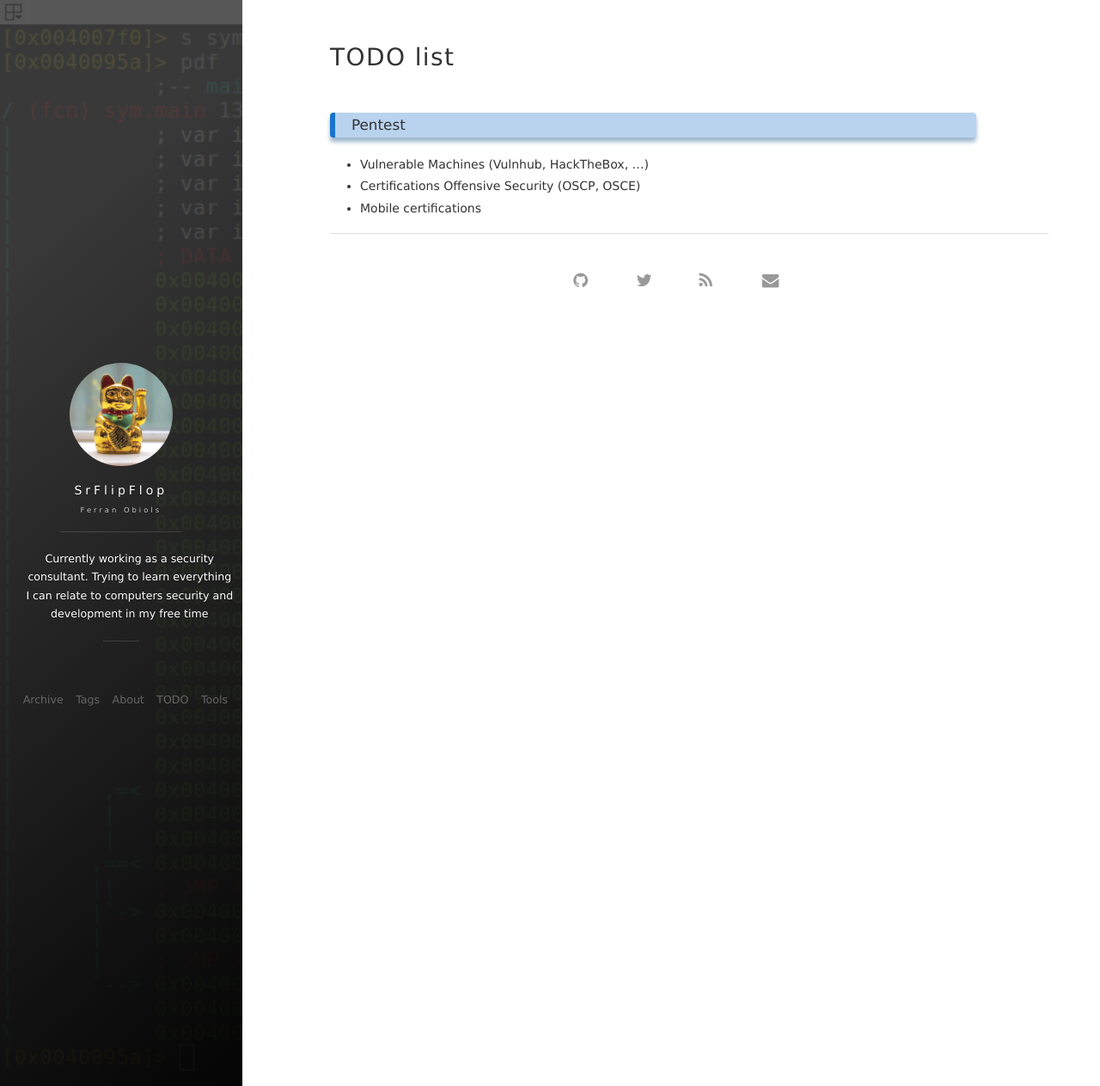
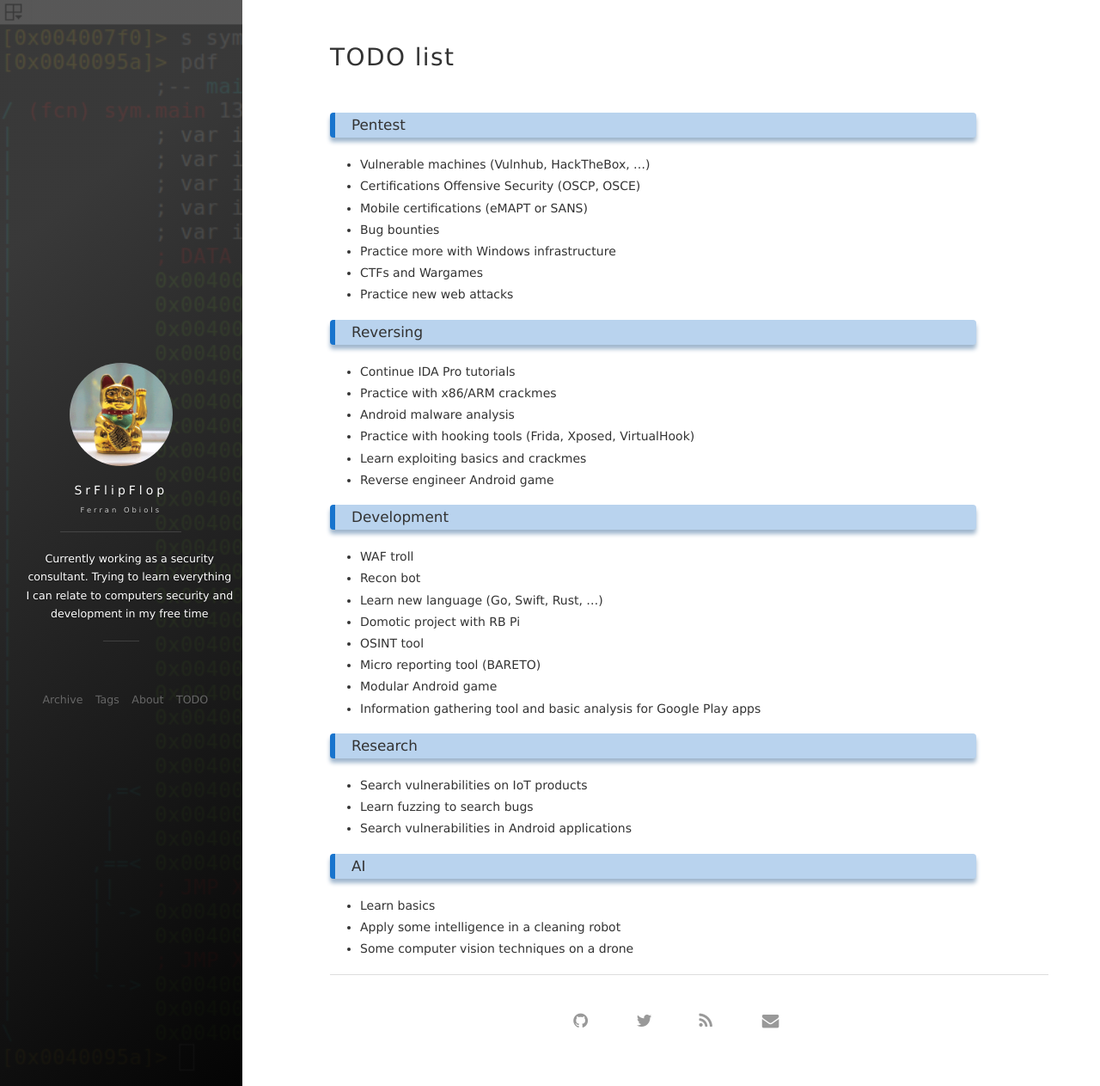
Before and after one commit to SrFlipFlop/srflipflop.github.io, a Jekyll site: the page built from TODO.md, in a window 1280 px wide and 1263 px high. Shown: the whole window at 86% size. Built offline with Jekyll 4.4.1, drawn with Linux system fonts in a browser that asks for light colours; nearby versions of some CDN libraries; comment, search, counter and statistics services are not loaded.

Commit message:
add todo list

```diff
--- a/TODO.md
+++ b/TODO.md
@@ -5,6 +5,42 @@ title: TODO list
 <br>
 ### Pentest
 
-- Vulnerable Machines (Vulnhub, HackTheBox, ...)
+- Vulnerable machines (Vulnhub, HackTheBox, ...)
 - Certifications Offensive Security (OSCP, OSCE)
-- Mobile certifications
+- Mobile certifications (eMAPT or SANS)
+- Bug bounties
+- Practice more with Windows infrastructure
+- CTFs and Wargames
+- Practice new web attacks
+
+### Reversing
+
+- Continue IDA Pro tutorials
+- Practice with x86/ARM crackmes
+- Android malware analysis
+- Practice with hooking tools (Frida, Xposed, VirtualHook)
+- Learn exploiting basics and crackmes
+- Reverse engineer Android game
+
+### Development
+
+- WAF troll
+- Recon bot
+- Learn new language (Go, Swift, Rust, ...)
+- Domotic project with RB Pi
+- OSINT tool
+- Micro reporting tool (BARETO)
+- Modular Android game
+- Information gathering tool and basic analysis for Google Play apps
+
+### Research
+
+- Search vulnerabilities on IoT products
+- Learn fuzzing to search bugs
+- Search vulnerabilities in Android applications
+
+### AI
+
+- Learn basics
+- Apply some intelligence in a cleaning robot
+- Some computer vision techniques on a drone
--- a/_config.yml
+++ b/_config.yml
@@ -32,7 +32,6 @@ nav:
     - {title: Tags, description: tags, url: '/tags'}
     - {title: About, description: about, url: '/about'}
     - {title: TODO, description: todo, url: '/TODO'}
-    - {title: Tools, description: tools, url: '/tools'}
 
 # Pagination
 gems: [jekyll-paginate,jekyll-sitemap]
```
Also changed, not shown: tools.html (deleted, +0 -168 lines).
